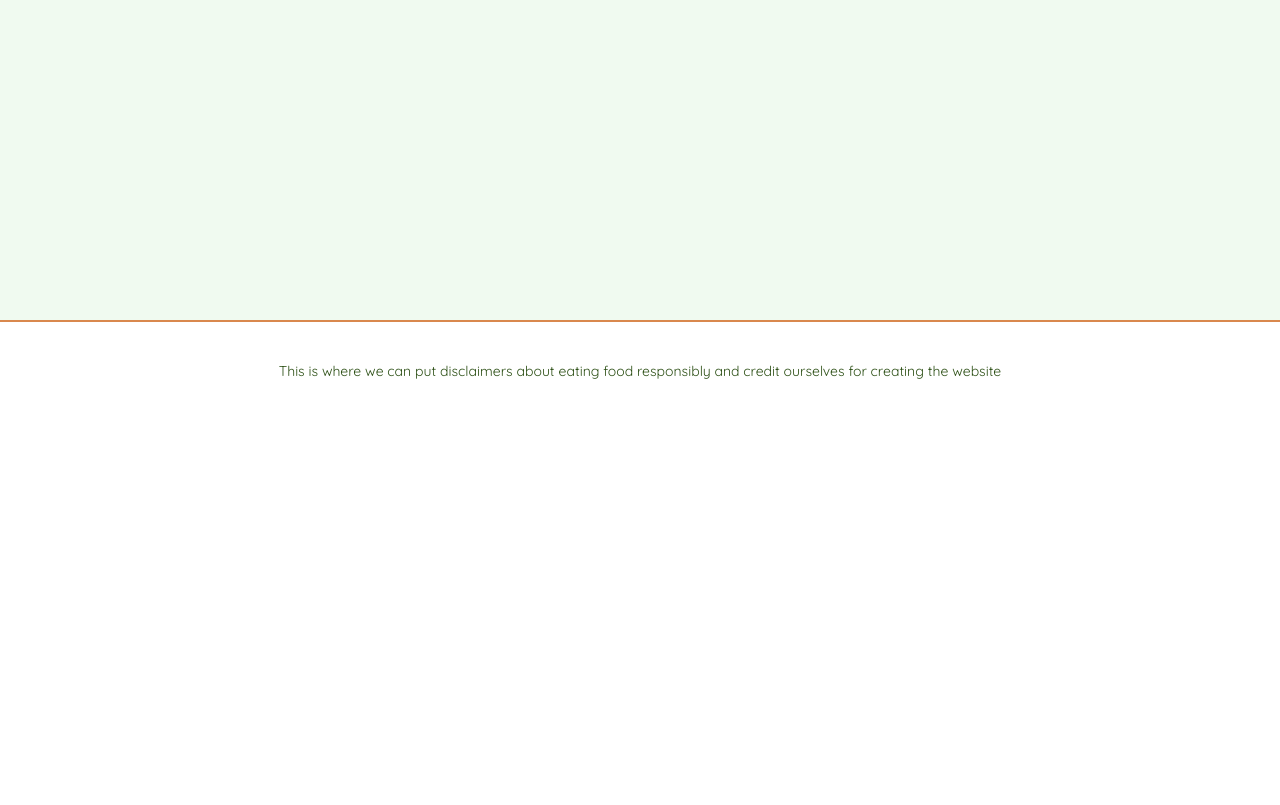
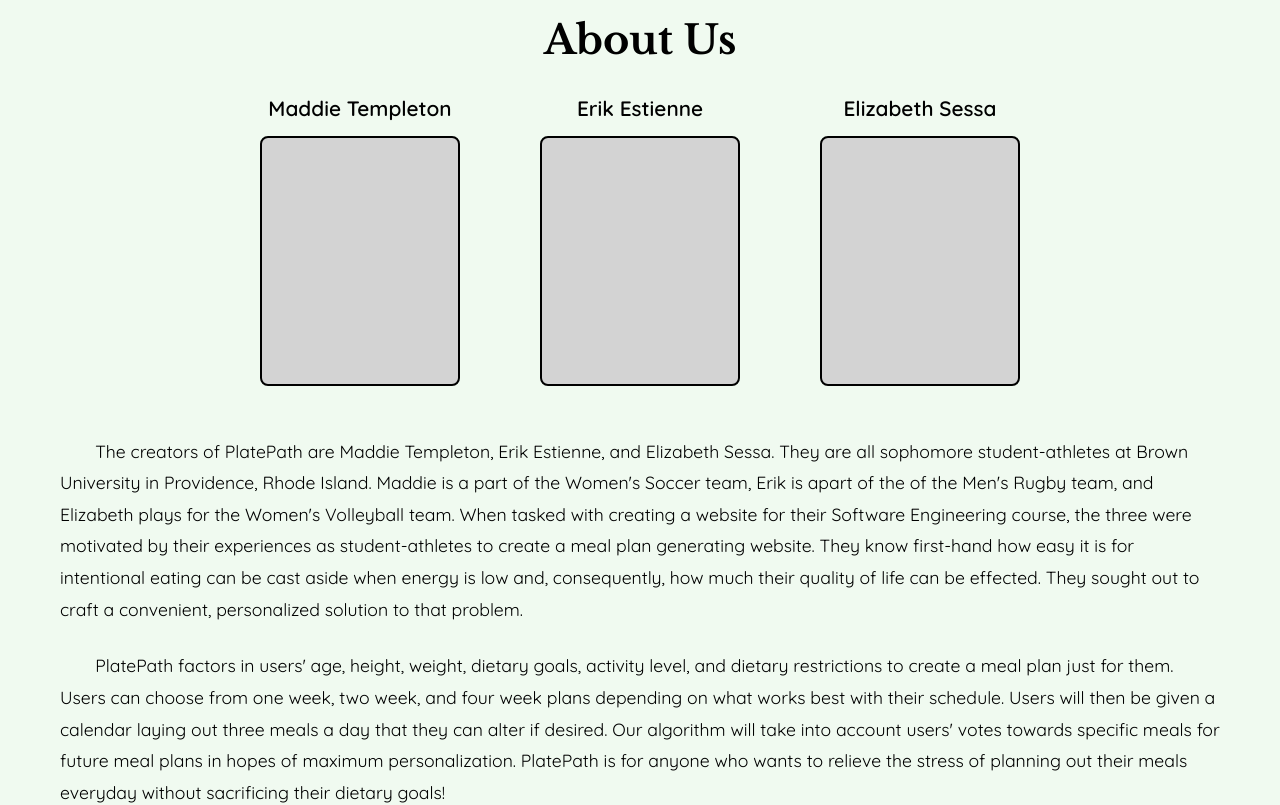
Before and after one commit to madeline-templeton/plate-path-public, a React (Vite) app in the folder frontend/: page / in a window 1280 px wide. Shown: the part 720-1525 px from the top of the page. Before the commit the page ends 1140 px from the top, so only its background shows below. Built offline with nearby package versions, Linux system fonts and the light colour scheme; no server answers; the HTML template or start-up script is replaced by a standard one.

Commit message:
bios added

```diff
--- a/frontend/src/pages/OurStory/OurStory.css
+++ b/frontend/src/pages/OurStory/OurStory.css
@@ -48,3 +48,64 @@
 .link-text:hover {
   opacity: 0.7;
 }
+
+/* About Us Section */
+.about-us-section {
+  margin-top: 100px;
+  width: 100%;
+  max-width: 1200px;
+}
+
+.about-us-title {
+  font-family: 'Libre Baskerville', serif;
+  font-size: 2.5rem;
+  color: #000000;
+  margin-bottom: 30px;
+}
+
+/* Team Members */
+.team-members {
+  display: flex;
+  justify-content: center;
+  gap: 80px;
+  margin-bottom: 50px;
+}
+
+.team-member {
+  display: flex;
+  flex-direction: column;
+  align-items: center;
+}
+
+.member-name {
+  font-family: 'Quicksand', sans-serif;
+  font-size: 1.3rem;
+  font-weight: 600;
+  color: #000000;
+  margin-bottom: 15px;
+  text-align: center;
+}
+
+.member-photo-placeholder {
+  width: 200px;
+  height: 250px;
+  background-color: #d3d3d3;
+  border: 2px solid #000000;
+  border-radius: 8px;
+}
+
+/* Bio Text */
+.bio-text {
+  margin-top: 50px;
+  text-align: left;
+  padding: 0 20px;
+}
+
+.bio-text p {
+  font-family: 'Quicksand', sans-serif;
+  font-size: 1.1rem;
+  line-height: 1.8;
+  color: #000000;
+  margin-bottom: 25px;
+  text-indent: 2em;
+}
--- a/frontend/src/pages/OurStory/OurStory.tsx
+++ b/frontend/src/pages/OurStory/OurStory.tsx
@@ -19,6 +19,51 @@
           Go to your <span className="link-text" onClick={() => navigate('/calendar')}>calendar</span>!
         </p>
       </div>
+
+      {/* About Us Section */}
+      <div className="about-us-section">
+        <h2 className="about-us-title">About Us</h2>
+
+        {/* Team Members */}
+        <div className="team-members">
+          <div className="team-member">
+            <h3 className="member-name">Maddie Templeton</h3>
+            <div className="member-photo-placeholder"></div>
+          </div>
+          <div className="team-member">
+            <h3 className="member-name">Erik Estienne</h3>
+            <div className="member-photo-placeholder"></div>
+          </div>
+          <div className="team-member">
+            <h3 className="member-name">Elizabeth Sessa</h3>
+            <div className="member-photo-placeholder"></div>
+          </div>
+        </div>
+
+        {/* Bio Text */}
+        <div className="bio-text">
+          <p>
+            The creators of PlatePath are Maddie Templeton, Erik Estienne, and Elizabeth Sessa.
+            They are all sophomore student-athletes at Brown University in Providence, Rhode Island.
+            Maddie is a part of the Women's Soccer team, Erik is apart of the of the Men's Rugby
+            team, and Elizabeth plays for the Women's Volleyball team. When tasked with creating a
+            website for their Software Engineering course, the three were motivated by their
+            experiences as student-athletes to create a meal plan generating website. They know
+            first-hand how easy it is for intentional eating can be cast aside when energy is low and,
+            consequently, how much their quality of life can be effected. They sought out to craft a
+            convenient, personalized solution to that problem.
+          </p>
+          <p>
+            PlatePath factors in users' age, height, weight, dietary goals, activity level, and
+            dietary restrictions to create a meal plan just for them. Users can choose from one week,
+            two week, and four week plans depending on what works best with their schedule. Users
+            will then be given a calendar laying out three meals a day that they can alter if desired.
+            Our algorithm will take into account users' votes towards specific meals for future meal
+            plans in hopes of maximum personalization. PlatePath is for anyone who wants to relieve
+            the stress of planning out their meals everyday without sacrificing their dietary goals!
+          </p>
+        </div>
+      </div>
     </div>
   );
 }
```
